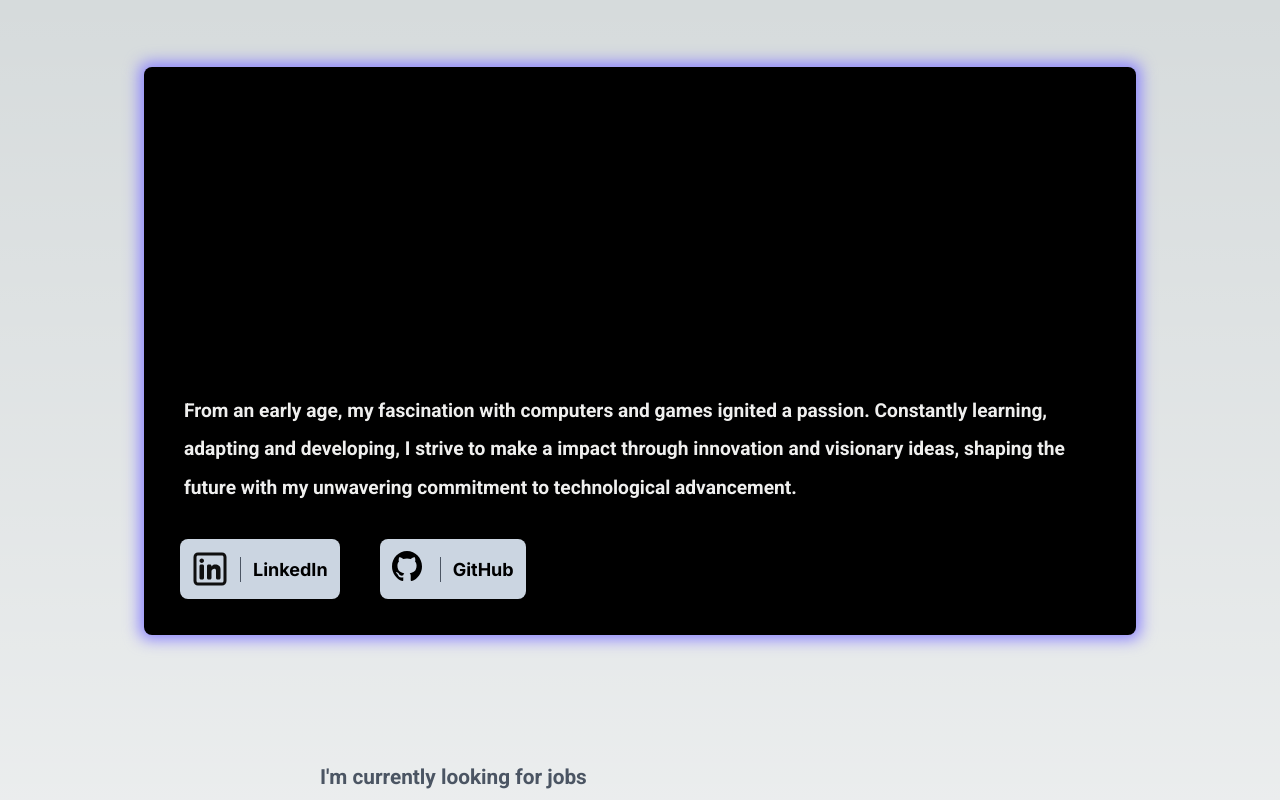
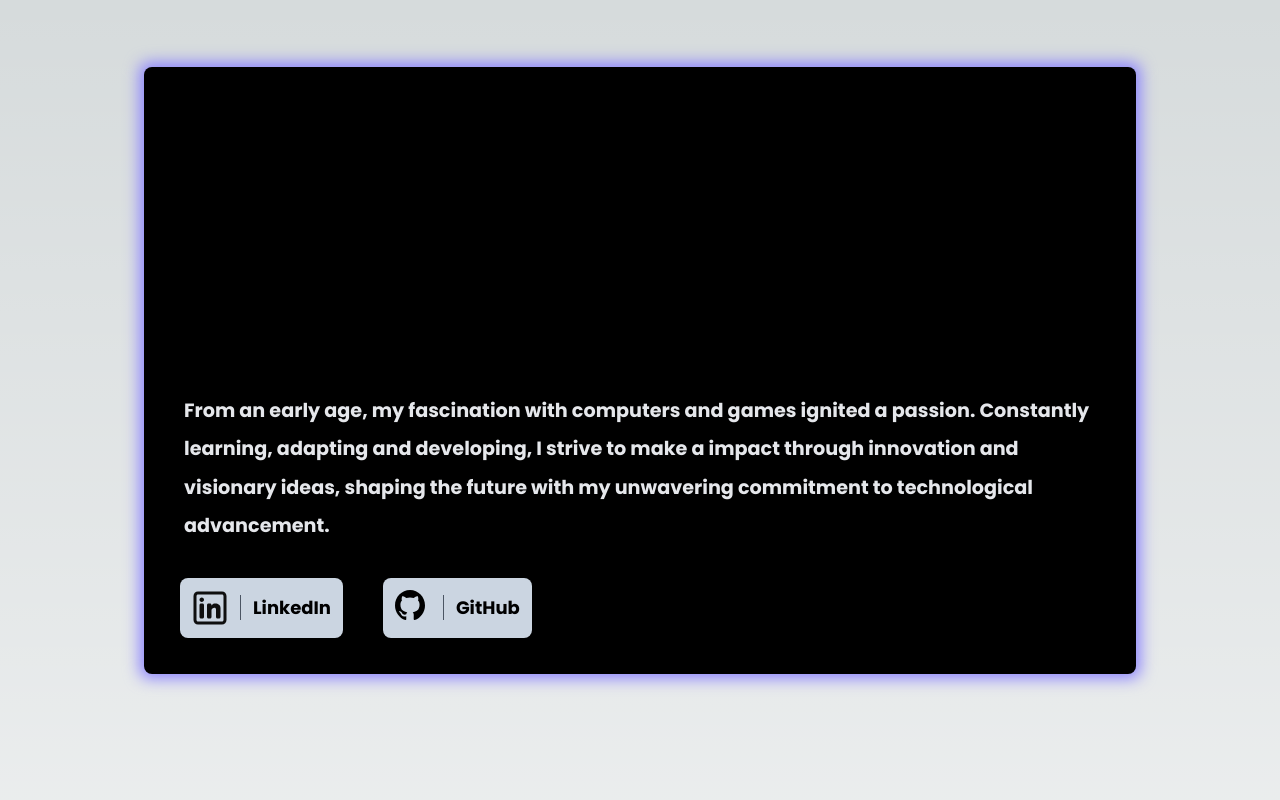
Before and after one commit to fazil-syed/SyedFazilPortfolio, a Next.js app: page / in a window 1280 px wide. Shown: the top 800 px of the page. Built offline with nearby package versions, Linux system fonts and the light colour scheme.

Commit message:
ui changes

```diff
--- a/components/Hero.jsx
+++ b/components/Hero.jsx
@@ -1,9 +1,13 @@
 import React from "react";
 import { Roboto } from "next/font/google";
 const roboto = Roboto({ subsets: ["latin"], weight: ["700"] });
+import { Poppins } from "next/font/google";
+const oswald = Poppins({ subsets: ["latin"], weight: ["700", "400"] });
 const Hero = () => {
   return (
-    <div className=" m-1 p-2  mt-[10%] mb-[8%] lg:mt-[4%] lg:mb-[5%] lg:mx-[10%] lg:p-4">
+    <div
+      className={`m-1 p-2  mt-[10%] mb-[8%] lg:mt-[4%] lg:mb-[5%] lg:mx-[10%] lg:p-4 ${oswald.className}`}
+    >
       <div className="relative">
         <div className="absolute bg-primary-500 inset-0.5 lg:-inset-1 rounded-lg blur"></div>
         <div className="relative py-4 px-4 lg:px-9 lg:py-6 bg-black rounded-lg">
@@ -17,7 +21,7 @@ const Hero = () => {
             Full Stack Developer
           </h1>
           <p
-            className={`my-8 mx-1 text-light-2 text-base-semibold lg:text-body-bold leading-relaxed lg:leading-loose ${roboto.className}`}
+            className={`my-8 mx-1 text-gray-200 text-base-semibold lg:text-body-bold leading-relaxed lg:leading-loose `}
           >
             From an early age, my fascination with computers and games ignited a
             passion. Constantly learning, adapting and developing, I strive to
```
Also changed, not shown: components/Me.jsx (added).
